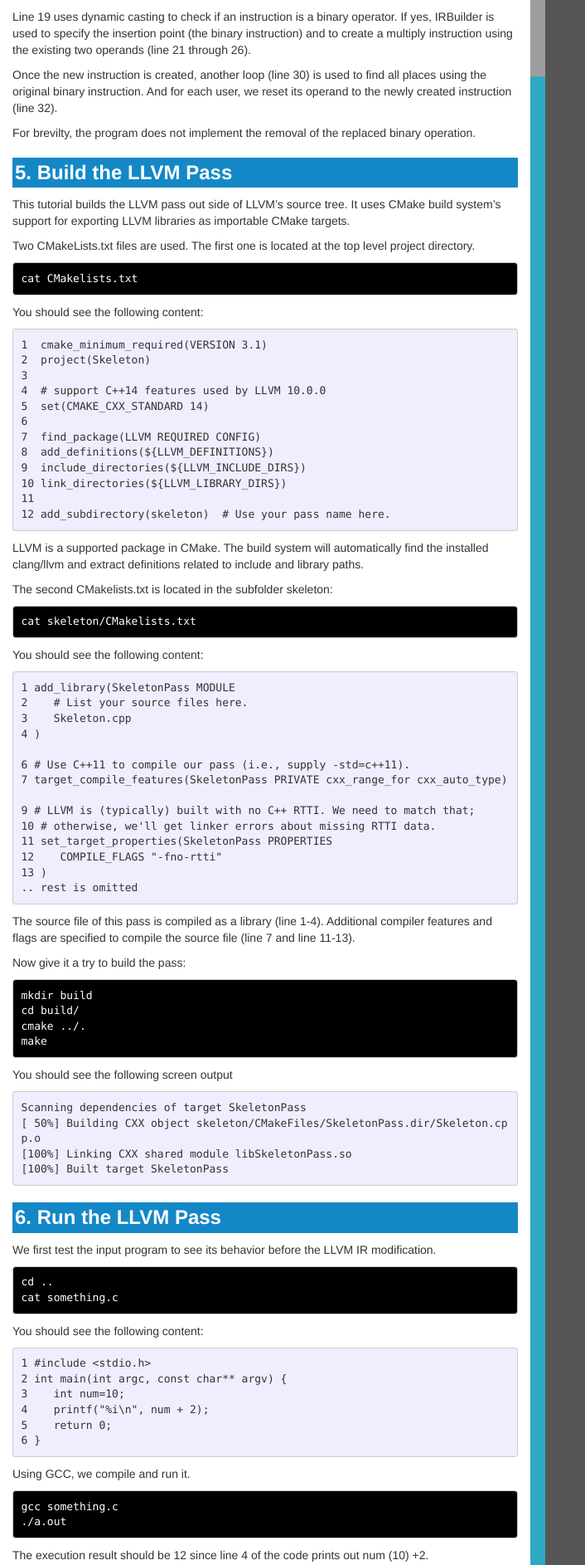
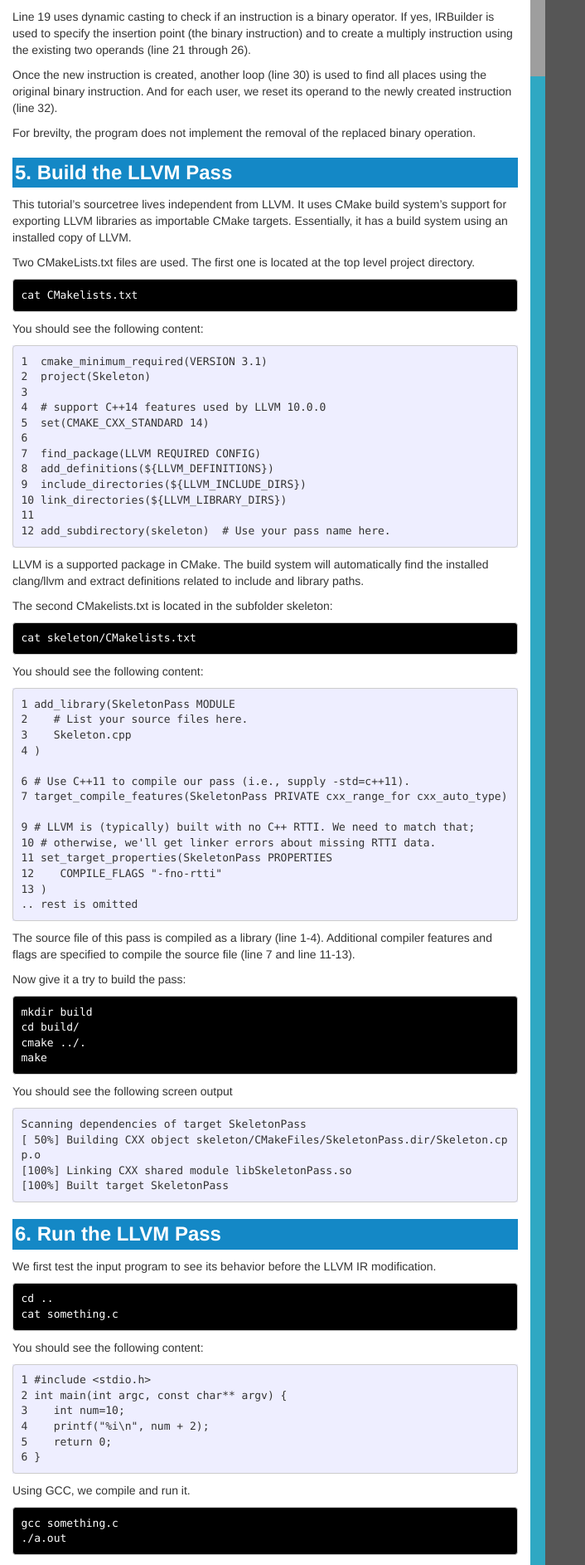
Before and after one commit to freeCompilerCamp/freecompilercamp.github.io, a Jekyll site: the page built from _posts/2020-06-17-llvm-ir-mod.markdown, in a window 1280 px wide. Shown: the part 2514-4400 px from the top of the page at 83% size, without its empty margins (0-706 px from the left). Built offline with Jekyll 4.4.1, drawn with Linux system fonts in a browser that asks for light colours; nearby versions of some CDN libraries; grey boxes are pictures that could not be loaded.

Commit message:
Update 2020-06-17-llvm-ir-mod.markdown

````diff
--- a/_posts/2020-06-17-llvm-ir-mod.markdown
+++ b/_posts/2020-06-17-llvm-ir-mod.markdown
@@ -133,7 +133,7 @@
 
 ### **5. Build the LLVM Pass**
 
-This tutorial builds the LLVM pass out side of LLVM's source tree. It uses CMake build system's support for exporting LLVM libraries as importable CMake targets.
+This tutorial's sourcetree lives independent from LLVM.  It uses CMake build system's support for exporting LLVM libraries as importable CMake targets. Essentially, it has a build system using an installed copy of LLVM.
 
 Two CMakeLists.txt files are used. The first one is located at the top level project directory.
 ```.term1
````
